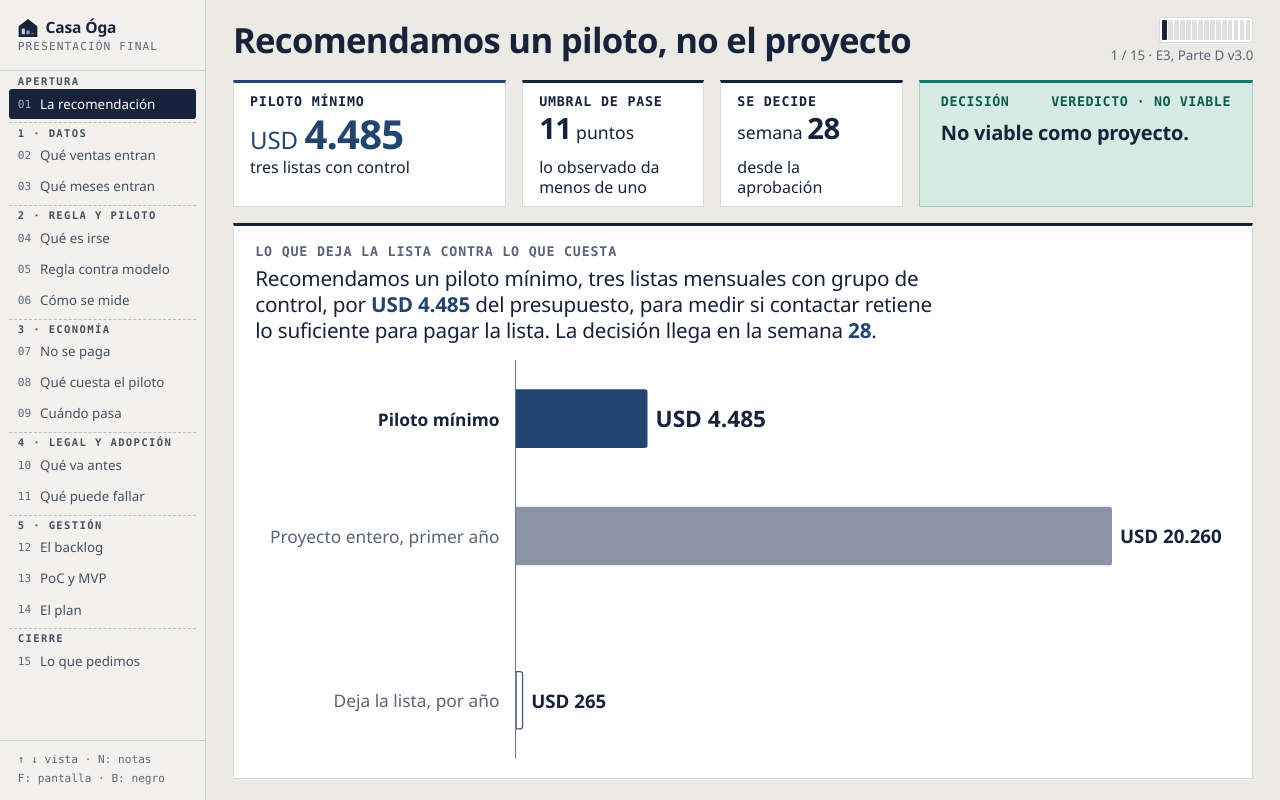
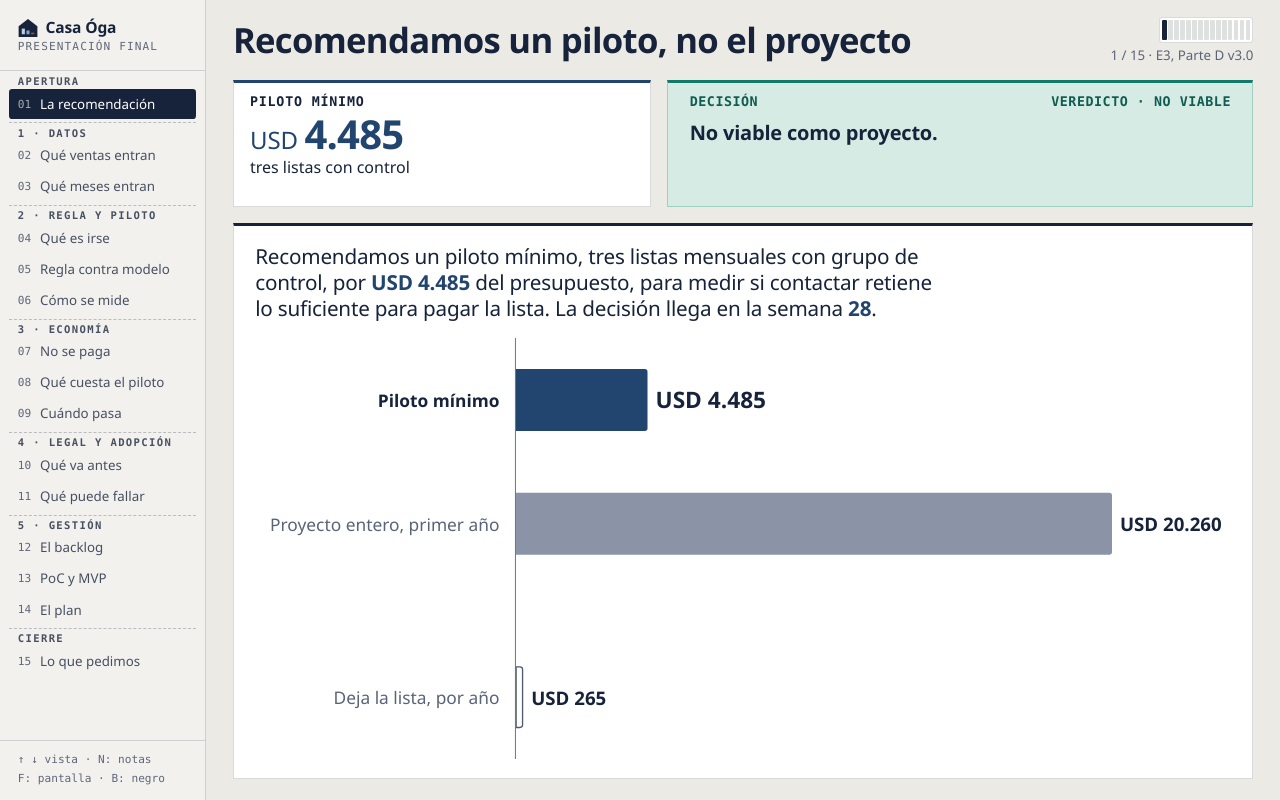
Before and after one commit to SebasCaules/TP_82.21-Data-Driven, a React (Vite) app in the folder final/: page /#v01 in a window 1280 px wide. Built offline with nearby package versions, Linux system fonts and the light colour scheme.

Commit message:
prototipo intermedio: V01 y V09 con una tarjeta, decisión completa y conclusión

```diff
--- a/final/src/Plantilla.jsx
+++ b/final/src/Plantilla.jsx
@@ -11,6 +11,7 @@ import Banda from '../../e2/src/Banda.jsx'
 import { textosDe, decisionDe } from './textos.js'
 import TarjetaCifra from './TarjetaCifra.jsx'
 import { NBSP } from '../../e3/src/formato.js'
+import { MODO } from './hibrido.js'
 
 /** La conclusión: textos.conclusion, después cada cifra en negrita seguida del tramo que le corresponde de
  *  textos.sigue (un tramo por cifra). Tinta; la cifra en 700, sin acento (estilos_final.css). */
@@ -41,18 +42,20 @@ export function Tarjetas({ T, items }) {
 }
 
 /** Modo híbrido (hibrido.js): banda de tres tarjetas a 3:2:2 y la verde, bloque de qué mide y conclusión arriba de la
- *  tarjeta del gráfico, y el lienzo con todo lo que sobra. Las clases fin-hib* están en estilos_final.css. */
+ *  tarjeta del gráfico, y el lienzo con todo lo que sobra. Con MODO 'medio', solo la tarjeta central y solo la
+ *  conclusión (clase fin-hib-medio). Las clases fin-hib* están en estilos_final.css. */
 function VistaHibrida({ id, T, items, cifras, children }) {
+  const medio = MODO === 'medio'
   return (
-    <section className={`pant fin-hib fin-${id.toLowerCase()}`}>
+    <section className={`pant fin-hib${medio ? ' fin-hib-medio' : ''} fin-${id.toLowerCase()}`}>
       <div className="fin-banda fin-banda-hib">
         <Banda dcs={[decisionDe(T)]}>
-          <Tarjetas T={T} items={items} />
+          <Tarjetas T={T} items={medio ? items.slice(0, 1) : items} />
         </Banda>
       </div>
       <div className="tarjeta fin-graf">
         <div className="fin-cab">
-          <p className="fin-mide">{T.mide}</p>
+          {!medio && <p className="fin-mide">{T.mide}</p>}
           <Conclusion T={T} cifras={cifras} />
         </div>
         <div className="fin-lienzo" role="img" aria-label={T.mide}>
--- a/final/src/estilos_final.css
+++ b/final/src/estilos_final.css
@@ -205,6 +205,11 @@
 .e3-vp .fin-hib .fin-graf .e3-conclusion b { font-weight: 800; color: var(--acc); }
 .e3-vp .fin-hib .fin-cab + .fin-lienzo { margin-top: var(--fin-s3); }
 
+/* Intermedio (MODO 'medio' en hibrido.js): la banda al alto del híbrido con solo la tarjeta central a 5/12 y la verde
+   con su fila a 7/12; sin qué mide, el lienzo gana su renglón. */
+.e3-vp .fin-hib.fin-hib-medio .fin-banda .e2-banda { grid-template-columns: minmax(0, 5fr) minmax(0, 7fr); }
+.e3-vp .fin-hib.fin-hib-medio .fin-banda .e2-banda > .e2-banda-cifras { grid-template-columns: minmax(0, 1fr); }
+
 /* Hoja impresa: la unidad de la ventana lógica mínima. */
 @media print {
   .e3-vp { --fin-u: .6px !important; }
--- a/final/src/hibrido.js
+++ b/final/src/hibrido.js
@@ -6,3 +6,8 @@
 export const HIBRIDAS = new Set(['V01', 'V09'])
 
 export const esHibrida = (id) => HIBRIDAS.has(id)
+
+// Qué dibuja el modo híbrido en las vistas de HIBRIDAS. 'completo': las tres tarjetas, qué mide y la conclusión (04b791f).
+// 'medio': solo la tarjeta central a 5/12 y la verde con su fila a 7/12, y solo la conclusión; qué mide queda como
+// aria-label del lienzo. Plantilla.jsx lo traduce a la clase fin-hib-medio (estilos_final.css).
+export const MODO = 'medio'
```
